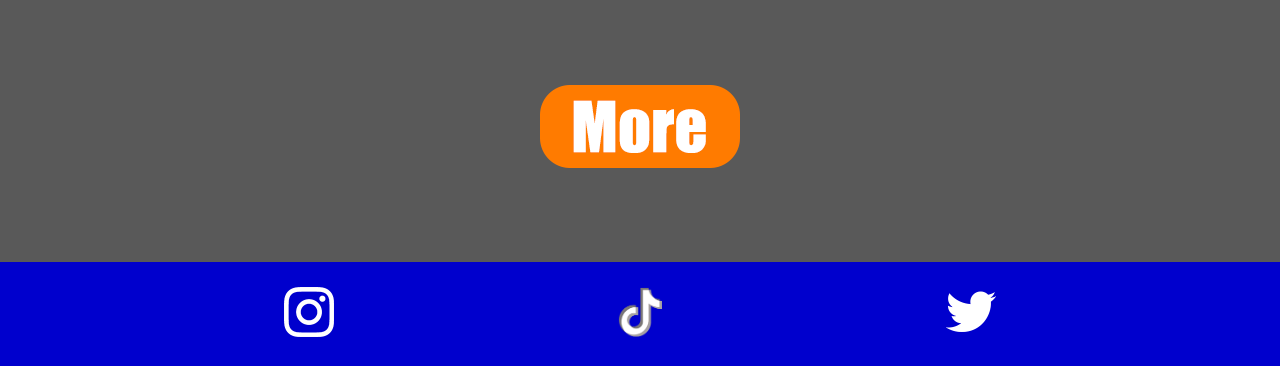
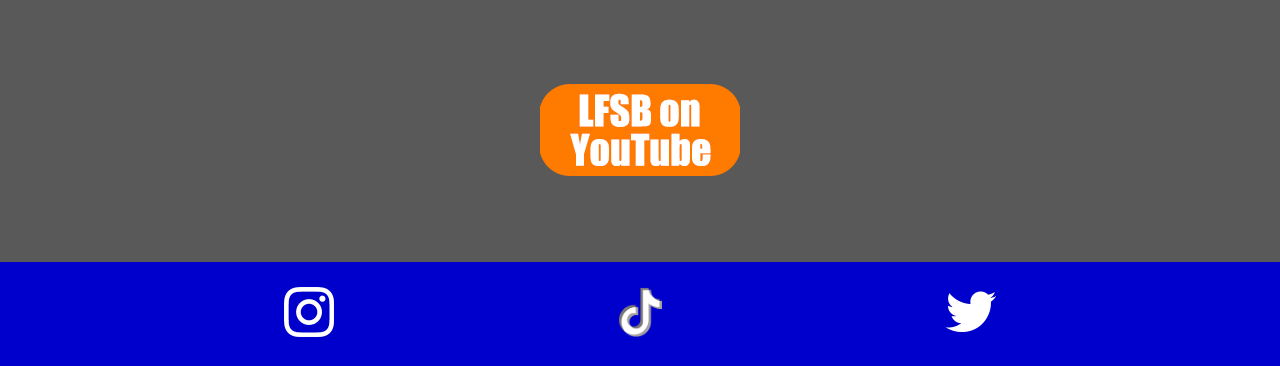
Before and after one commit to glharken/ist263, a plain HTML site: page tree/main/project2/videocontent.html in a window 1280 px wide. Shown: the part 1501-1867 px from the top of the page. Drawn offline with Linux system fonts and the light colour scheme.

Commit message:
image change

```diff
--- a/tree/main/project2/videocontent.html
+++ b/tree/main/project2/videocontent.html
@@ -85,7 +85,7 @@
         <div id="more">
             <a href="https://www.youtube.com/playlist?list=PLy2bFXxtGVXPd8bAFxoYdBTXqlCMnM1tP"
             target="_blank">
-            <img src="../project2/images/more_button.png" alt="orange button that says more">
+            <img src="../project2/images/youtube_button.png" alt="Live from Studio B on Youtube">
             </a>
         </div>
     </main>
```
Also changed, not shown: tree/main/project2/images/youtube_button.png (added).
